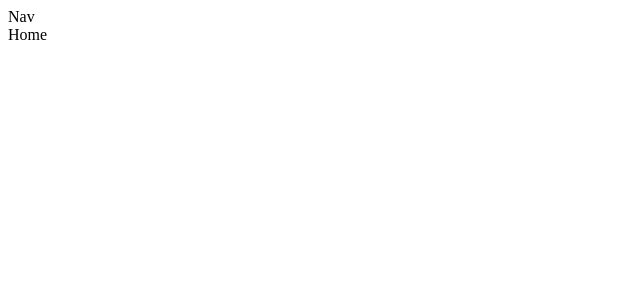
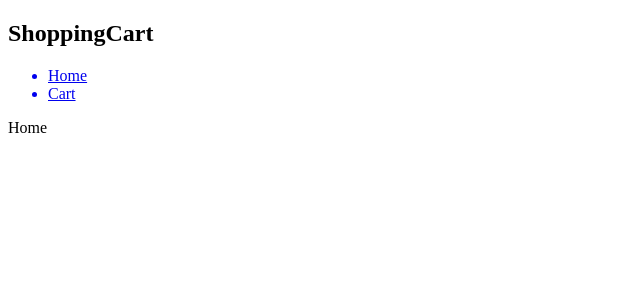
Before and after one commit to matheuspl92/shopping-cart, a React (Create React App) app: page / in a window 1280 px wide. Shown: the top 300 px of the page, without its empty margins (0-640 px from the left). Built offline with nearby package versions, Linux system fonts and the light colour scheme.

Commit message:
Add links to nav bar

```diff
--- a/src/components/Nav/Nav.js
+++ b/src/components/Nav/Nav.js
@@ -1,7 +1,18 @@
-import React from 'react'
+import React from 'react';
+import { Link } from 'react-router-dom';
 
 export default function Nav() {
-  return (
-    <div>Nav</div>
-  )
+    return (
+        <nav>
+            <h1>ShoppingCart</h1>
+            <ul>
+                <Link to='/'>
+                    <li>Home</li>
+                </Link>
+                <Link to='/cart'>
+                    <li>Cart</li>
+                </Link>
+            </ul>
+        </nav>
+    )
 }
```
